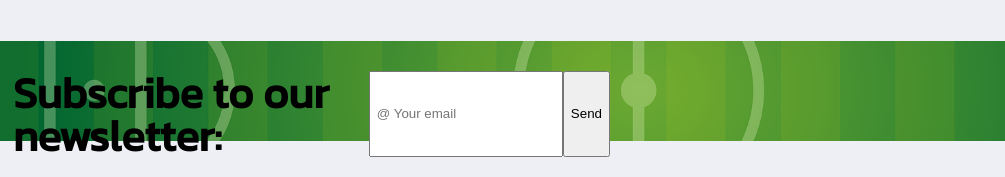
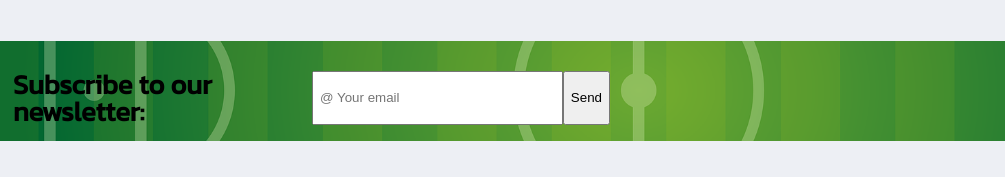
Before and after one commit to LeslieJR/NYSLproject, a plain HTML site: page index.html in a window 1280 px wide. Shown: the part 839-1016 px from the top of the page, 0-1005 px from the left. After the commit the page ends 984 px from the top, so only its background shows below. Drawn offline with Linux system fonts and the light colour scheme.

Commit message:
changes in the footer

```diff
--- a/styles/mystyle.css
+++ b/styles/mystyle.css
@@ -330,6 +330,7 @@ footer form h2{
     margin: 30px 0 20px 0;
 }
 footer form h2{
+    font-size: 1.7rem;
     margin-right: 10px;
     margin-left: 13px;
 }
@@ -350,7 +351,7 @@ footer form h2{
     QUITAR EL HOVER DE ESTOS LINKS!!
 } */
 footer input[type="email"]{
-    width: 295px;
+    width: 290px;
     font-family: 'Barlow Semi Condensed',sans-serif;
 }
 footer input[type="email"]:focus,
@@ -531,12 +532,14 @@ select{
 .bday-gender div:last-child div:first-child{
     margin-right: 30px;
 }
+/*to make the gender input 'invisible'*/
 [name=gender]{
     position: absolute;
     opacity: 0;
     width: 0;
     height: 0;
 }
+/*to see when the input is checked, selects the label(image in that case) that has the input checked*/
 [name=gender]:checked + label {
     outline: 2px solid #35ad79;
   }
```
